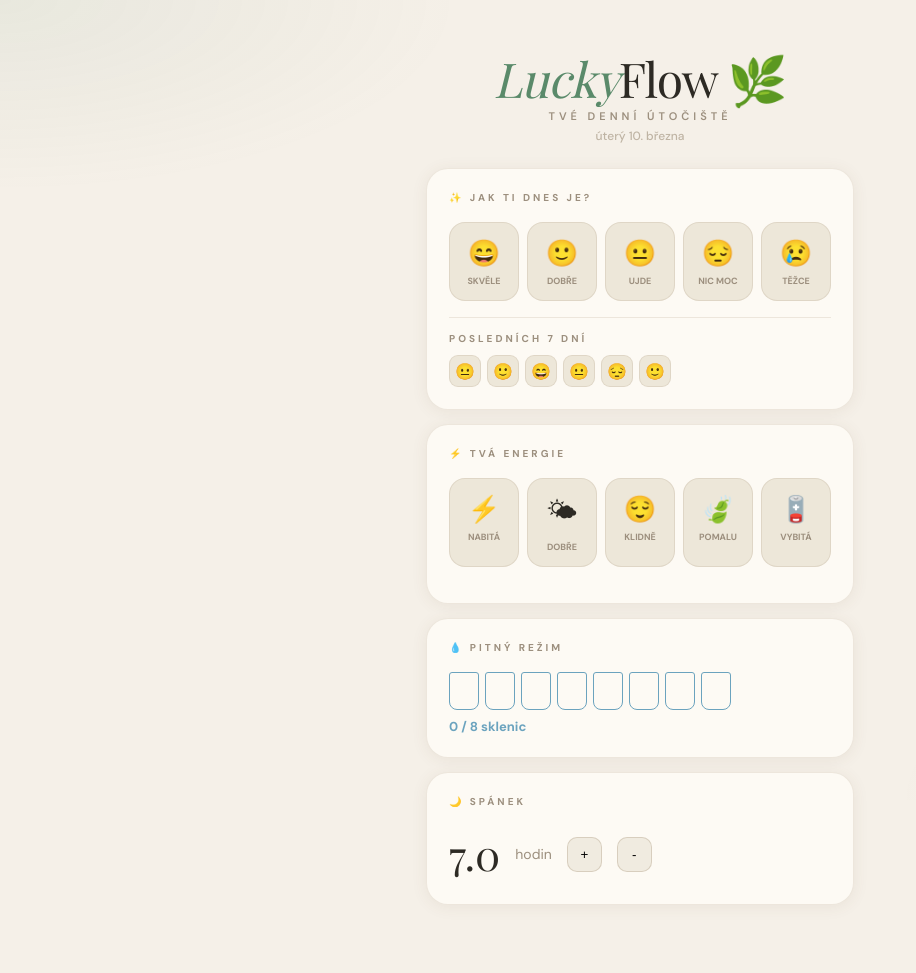
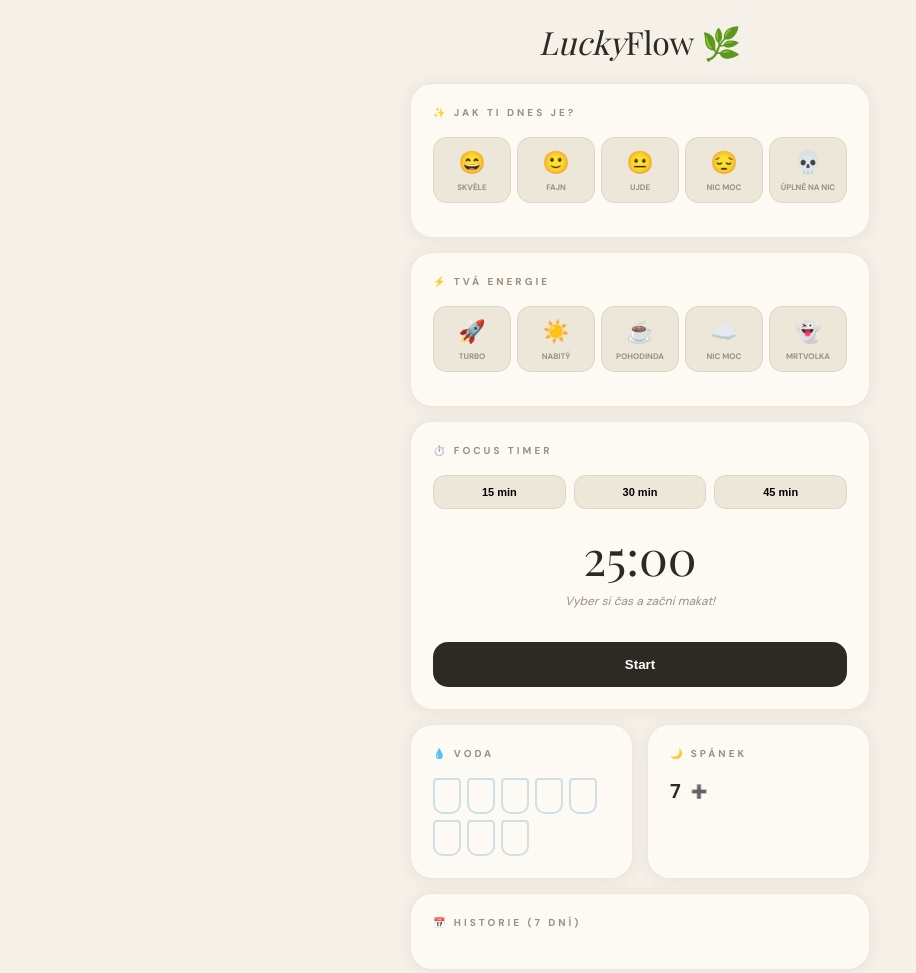
Before and after one commit to fantovakarolina-cmd/LuckyFlow, a website: page index.html in a window 1280 px wide. Shown: the whole page, without its empty margins (0-916 px from the left). Drawn offline with nearby package versions, Linux system fonts and the light colour scheme; a web font is replaced by a local one.

Commit message:
Update index.html

```diff
--- a/index.html
+++ b/index.html
@@ -7,207 +7,222 @@
 <link href="https://fonts.googleapis.com/css2?family=Playfair+Display:ital,wght@0,400;0,700;1,400&family=DM+Sans:wght@300;400;500;600;700&display=swap" rel="stylesheet">
 <style>
 :root {
-  --bg: #F5F0E8; --bg2: #EDE7D9; --surface: #FDFAF4; --surface2: #F0EBE0;
-  --border: rgba(160,140,110,0.18); --border2: rgba(160,140,110,0.3);
-  --text: #2D2A24; --text2: #5C5548; --muted: #9C8F7E; --muted2: #BFB4A4;
-  --green: #5A8A6A; --green-soft: rgba(90,138,106,0.12); --green-mid: rgba(90,138,106,0.25);
-  --green-glow: rgba(90,138,106,0.2); --sage: #8FAF8A; --sand: #C8A97E;
-  --terracotta: #C17B5C; --terracotta-soft: rgba(193,123,92,0.12);
-  --accent: #5A8A6A; --accent-soft: rgba(90,138,106,0.1); --water: #6BA3BE;
-  --focus: #8B7355; --focus-soft: rgba(139,115,85,0.1); --shadow: 0 2px 16px rgba(100,80,50,0.08);
-  --shadow-md: 0 4px 24px rgba(100,80,50,0.12); --warn: #D4845A; --warn-soft: rgba(212,132,90,0.1);
-  --crisis: #8B6A6A; --crisis-soft: rgba(139,106,106,0.08); --crisis-border: rgba(139,106,106,0.2);
+  --bg: #F5F0E8; --bg2: #EDE7D9; --surface: #FDFAF4; --border: rgba(160,140,110,0.18);
+  --text: #2D2A24; --muted: #9C8F7E; --green: #5A8A6A; --accent-soft: rgba(90,138,106,0.1);
+  --water: #6BA3BE; --shadow: 0 2px 16px rgba(100,80,50,0.08);
 }
 * { margin:0; padding:0; box-sizing:border-box; -webkit-tap-highlight-color:transparent; }
-body { font-family:'DM Sans',sans-serif; background:var(--bg); color:var(--text); min-height:100vh; overflow-x:hidden; }
-body::before {
-  content:''; position:fixed; inset:0; pointer-events:none; z-index:0;
-  background: radial-gradient(ellipse 60% 40% at 0% 0%, rgba(90,138,106,0.08) 0%, transparent 60%), radial-gradient(ellipse 50% 35% at 100% 100%, rgba(193,123,92,0.07) 0%, transparent 60%);
-}
-.app { max-width:460px; margin:0 auto; padding:20px 16px 80px; position:relative; z-index:1; }
+body { font-family:'DM Sans',sans-serif; background:var(--bg); color:var(--text); min-height:100vh; padding:20px 16px 40px; }
+.app { max-width:460px; margin:0 auto; }
+.card { background:var(--surface); border:1px solid var(--border); border-radius:22px; padding:22px; margin-bottom:14px; box-shadow:var(--shadow); }
+.card-title { font-size:10px; font-weight:700; letter-spacing:3px; text-transform:uppercase; color:var(--muted); margin-bottom:18px; }
 
-/* HEADER */
-.header { text-align:center; padding:34px 0 24px; }
-.logo { font-family:'Playfair Display',serif; font-size:48px; letter-spacing:-1px; color:var(--text); line-height:1; }
-.logo em { color:var(--green); font-style:italic; }
-.logo-sub { font-size:11px; font-weight:600; letter-spacing:4px; text-transform:uppercase; color:var(--muted); margin-top:7px; }
-#date-display { font-size:12px; font-weight:500; color:var(--muted2); margin-top:5px; }
+/* GRID OPTIONS */
+.grid-options { display:grid; grid-template-columns: repeat(5, 1fr); gap:6px; margin-bottom:12px; }
+.opt-btn { display:flex; flex-direction:column; align-items:center; gap:5px; padding:10px 2px; border-radius:14px; border:1.5px solid var(--border); background:var(--bg2); cursor:pointer; }
+.opt-btn.selected { background:var(--accent-soft); border-color:var(--green); transform:translateY(-2px); }
+.opt-emoji { font-size:22px; }
+.opt-label { font-size:8px; font-weight:700; text-transform:uppercase; color:var(--muted); text-align:center; }
 
-/* CARD */
-.card { background:var(--surface); border:1px solid var(--border); border-radius:22px; padding:22px; margin-bottom:14px; box-shadow:var(--shadow); }
-.card-title { font-size:10px; font-weight:700; letter-spacing:3px; text-transform:uppercase; color:var(--muted); margin-bottom:18px; display:flex; align-items:center; gap:7px; }
+/* TIMER */
+.timer-modes { display: flex; gap: 8px; margin-bottom: 15px; }
+.mode-btn { flex: 1; padding: 10px; border-radius: 12px; border: 1px solid var(--border); background: var(--bg2); cursor: pointer; font-size: 11px; font-weight: bold; }
+.mode-btn.active { background: var(--green); color: white; }
+.timer-display { text-align: center; margin: 15px 0; }
+.time-left { font-family: 'Playfair Display', serif; font-size: 48px; display: block; }
+.timer-fact { font-size: 12px; font-style: italic; color: var(--muted); margin-top: 5px; min-height: 34px; }
+.main-btn { width: 100%; padding: 15px; border-radius: 15px; border: none; background: var(--text); color: white; font-weight: bold; cursor: pointer; }
+.main-btn.stop { background: #A66; }
 
-/* MOOD & ENERGY GRID */
-.mood-options, .energy-options { display:flex; gap:8px; margin-bottom:14px; }
-.mood-opt, .energy-opt {
-  flex:1; display:flex; flex-direction:column; align-items:center; gap:5px;
-  padding:13px 6px; border-radius:16px; border:1.5px solid var(--border);
-  background:var(--bg2); cursor:pointer; transition:all 0.2s;
-}
-.mood-opt.selected, .energy-opt.selected { background:var(--accent-soft); border-color:var(--green); transform:translateY(-3px); box-shadow:0 4px 14px var(--green-glow); }
-.mood-emoji, .e-icon { font-size:26px; }
-.mood-word, .e-label { font-size:9px; font-weight:700; text-transform:uppercase; color:var(--muted); text-align:center; }
+/* HISTORY TABLE */
+.history-list { margin-top: 10px; }
+.history-item { display: flex; justify-content: space-between; padding: 8px 0; border-bottom: 1px solid var(--border); font-size: 13px; }
+.history-date { color: var(--muted); font-size: 11px; }
 
-/* HISTORY */
-.mood-history { margin-top:16px; padding-top:14px; border-top:1px solid var(--border); }
-.mood-hist-row { display:flex; gap:6px; margin-top:10px; }
-.mood-hist-item { width:32px; height:32px; border-radius:9px; background:var(--bg2); border:1px solid var(--border); display:flex; align-items:center; justify-content:center; font-size:16px; }
-
-/* WATER */
-.water-glasses { display:flex; gap:6px; flex-wrap:wrap; margin-bottom:8px; }
-.water-glass { width:30px; height:38px; border-radius:3px 3px 8px 8px; border:1.5px solid var(--water); cursor:pointer; position:relative; }
-.water-glass.filled { background:var(--water); }
-
-/* SLEEP */
-.sleep-row { display:flex; align-items:center; gap:15px; }
-.sleep-hrs { font-family:'Playfair Display',serif; font-size:42px; }
-.sleep-btn { width:35px; height:35px; border-radius:10px; border:1px solid var(--border2); cursor:pointer; background:var(--surface2); }
-
-/* SUGGESTIONS */
-.suggestion-box { margin-top:10px; padding:15px; border-radius:15px; font-size:13px; display:none; }
-.suggestion-box.show { display:block; animation:fadeSlide 0.4s ease; }
-@keyframes fadeSlide { from{opacity:0;transform:translateY(8px)} to{opacity:1;transform:translateY(0)} }
+.water-wrap { display:flex; gap:6px; flex-wrap:wrap; }
+.glass { width:28px; height:36px; border:2px solid var(--water); border-radius:4px 4px 10px 10px; cursor:pointer; opacity:0.3; }
+.glass.filled { background:var(--water); opacity:1; }
 </style>
 </head>
 <body>
 
 <div class="app">
-  <div class="header">
-    <div class="logo"><em>Lucky</em>Flow 🌿</div>
-    <div class="logo-sub">Tvé denní útočiště</div>
-    <div id="date-display">---</div>
+  <div style="text-align:center; margin-bottom:20px;">
+    <h1 style="font-family:'Playfair Display'; font-weight:400;"><em>Lucky</em>Flow 🌿</h1>
   </div>
 
   <div class="card">
     <div class="card-title">✨ Jak ti dnes je?</div>
-    <div class="mood-options" id="mood-opts"></div>
-    <div id="mood-suggestion" class="suggestion-box" style="background:var(--green-soft); border:1px solid var(--green-mid);"></div>
-    <div class="mood-history">
-      <div class="card-title" style="margin-bottom:0">Posledních 7 dní</div>
-      <div class="mood-hist-row" id="mood-hist"></div>
+    <div class="grid-options" id="mood-grid"></div>
+  </div>
+
+  <div class="card">
+    <div class="card-title">⚡ Tvá energie</div>
+    <div class="grid-options" id="energy-grid"></div>
+  </div>
+
+  <div class="card">
+    <div class="card-title">⏱️ Focus Timer</div>
+    <div class="timer-modes">
+      <button class="mode-btn" onclick="setTimer(15)" id="m15">15 min</button>
+      <button class="mode-btn" onclick="setTimer(30)" id="m30">30 min</button>
+      <button class="mode-btn" onclick="setTimer(45)" id="m45">45 min</button>
+    </div>
+    <div class="timer-display">
+      <span class="time-left" id="time-display">25:00</span>
+      <div class="timer-fact" id="timer-fact">Vyber si čas a začni makat!</div>
+    </div>
+    <button class="main-btn" id="timer-control" onclick="handleTimer()">Start</button>
+  </div>
+
+  <div style="display: grid; grid-template-columns: 1fr 1fr; gap: 14px;">
+    <div class="card">
+      <div class="card-title">💧 Voda</div>
+      <div class="water-wrap" id="water-grid"></div>
+    </div>
+    <div class="card">
+      <div class="card-title">🌙 Spánek</div>
+      <div style="display:flex; align-items:center; gap:10px;">
+        <span id="sleep-val" style="font-size:20px; font-weight:bold;">7</span>
+        <button onclick="addSleep(0.5)" style="border:none; background:none; cursor:pointer;">➕</button>
+      </div>
     </div>
   </div>
 
   <div class="card">
-    <div class="card-title">⚡ Tvá energie</div>
-    <div class="energy-options" id="energy-opts"></div>
-    <div id="energy-rec" class="suggestion-box" style="background:var(--accent-soft); border:1px solid var(--green-mid);"></div>
-  </div>
-
-  <div class="card">
-    <div class="card-title">💧 Pitný režim</div>
-    <div class="water-glasses" id="water-glasses"></div>
-    <div id="water-count" style="font-size:13px; font-weight:bold; color:var(--water)">0 / 8 sklenic</div>
-  </div>
-
-  <div class="card">
-    <div class="card-title">🌙 Spánek</div>
-    <div class="sleep-row">
-      <div class="sleep-hrs" id="sleep-val">7</div>
-      <div style="font-size:14px; color:var(--muted)">hodin</div>
-      <button class="sleep-btn" onclick="changeSleep(0.5)">+</button>
-      <button class="sleep-btn" onclick="changeSleep(-0.5)">-</button>
-    </div>
+    <div class="card-title">📅 Historie (7 dní)</div>
+    <div class="history-list" id="history-list"></div>
   </div>
 </div>
 
 <script>
-// DATA A LOGIKA
-let state = {
-  water: 0,
-  sleep: 7.0,
-  mood: null,
-  energy: null,
-  moodHistory: ['😐', '🙂', '😄', '😐', '😔', '🙂'] // Demo data
+let state = JSON.parse(localStorage.getItem('luckyFlowData')) || {
+  date: new Date().toDateString(),
+  mood: null, energy: null, water: 0, sleep: 7.0,
+  history: []
 };
 
-const MOODS = [
-  { emoji:'😄', label:'Skvěle', tip: 'Skvělá zpráva! Zkus tu radost dnes poslat dál. ✨' },
-  { emoji:'🙂', label:'Dobře', tip: 'Užívej si ten klidný pocit. Je to dobrý den. 🌤' },
-  { emoji:'😐', label:'Ujde', tip: 'Někdy je v pořádku být prostě jen "neutrální". 🍃' },
-  { emoji:'😔', label:'Nic moc', tip: 'Zkus si dát teplý čaj a na chvíli jen tak být. ☕' },
-  { emoji:'😢', label:'Těžce', tip: 'Dnes buď na sebe extra laskavá. Zvládneš to. 💛' }
-];
+let timerEndTime = localStorage.getItem('timerEndTime') || null;
+let timerInterval;
 
-const ENERGIES = [
-  { emoji:'⚡', label:'Nabitá', rec: 'Ideální čas na pohyb nebo náročný úkol!' },
-  { emoji:'🌤', label:'Dobře', rec: 'Pusť se do práce, půjde ti to od ruky.' },
-  { emoji:'😌', label:'Klidně', rec: 'Udržuj tempo, procházka ti prospěje.' },
-  { emoji:'🍃', label:'Pomalu', rec: 'Dneska nikam nespěchej, šetři síly.' },
-  { emoji:'🪫', label:'Vybitá', rec: 'Okamžitě zvolni. Tvůj úkol je dnes jen odpočinek.' }
-];
+const MOODS = [{e:'😄', l:'Skvěle'}, {e:'🙂', l:'Fajn'}, {e:'😐', l:'Ujde'}, {e:'😔', l:'Nic moc'}, {e:'💀', l:'Úplně na nic'}];
+const ENERGIES = [{e:'🚀', l:'Turbo'}, {e:'☀️', l:'Nabitý'}, {e:'☕', l:'Pohodinda'}, {e:'☁️', l:'Nic moc'}, {e:'👻', l:'Mrtvolka'}];
 
-function render() {
-  // Datum
-  const d = new Date();
-  document.getElementById('date-display').textContent = d.toLocaleDateString('cs-CZ', { weekday: 'long', day: 'numeric', month: 'long' });
+const FACTS = {
+  15: "Gepard by za tuhle dobu uběhl 28 km, zatímco ty v klidu tvoříš. 🐆",
+  30: "Gepard by urazil 55 km. To je jako z Prahy skoro do Příbrami! 💨",
+  45: "Gepard už by byl 80 km daleko. Ty budeš mít hotový kus světa! 🌍"
+};
 
-  // Nálada - dlaždice
-  const mWrap = document.getElementById('mood-opts');
-  mWrap.innerHTML = '';
+function saveData() {
+  localStorage.setItem('luckyFlowData', JSON.stringify(state));
+}
+
+function setTimer(minutes) {
+  if (timerEndTime) return;
+  document.querySelectorAll('.mode-btn').forEach(b => b.classList.remove('active'));
+  document.getElementById('m' + minutes).classList.add('active');
+  document.getElementById('time-display').textContent = minutes + ":00";
+  document.getElementById('timer-fact').textContent = FACTS[minutes];
+}
+
+function handleTimer() {
+  const btn = document.getElementById('timer-control');
+  if (timerEndTime) {
+    // STOP
+    clearInterval(timerInterval);
+    timerEndTime = null;
+    localStorage.removeItem('timerEndTime');
+    btn.textContent = "Start";
+    btn.classList.remove('stop');
+    document.getElementById('timer-fact').textContent = "Pauza je taky důležitá.";
+  } else {
+    // START
+    const mins = parseInt(document.querySelector('.mode-btn.active')?.id.replace('m', '') || 15);
+    const duration = mins * 60 * 1000;
+    timerEndTime = Date.now() + duration;
+    localStorage.setItem('timerEndTime', timerEndTime);
+    startInterval();
+    btn.textContent = "Zastavit";
+    btn.classList.add('stop');
+  }
+}
+
+function startInterval() {
+  timerInterval = setInterval(() => {
+    const remaining = timerEndTime - Date.now();
+    if (remaining <= 0) {
+      clearInterval(timerInterval);
+      timerEndTime = null;
+      localStorage.removeItem('timerEndTime');
+      document.getElementById('time-display').textContent = "00:00";
+      document.getElementById('timer-control').textContent = "Hotovo! ✨";
+      alert("Skvělá práce! Focus blok dokončen.");
+    } else {
+      const m = Math.floor(remaining / 60000);
+      const s = Math.floor((remaining % 60000) / 1000);
+      document.getElementById('time-display').textContent = `${m}:${s < 10 ? '0' : ''}${s}`;
+    }
+  }, 1000);
+}
+
+function init() {
+  // Check if day changed
+  if (state.date !== new Date().toDateString()) {
+    state.history.unshift({ d: state.date, m: state.mood || '?' });
+    if (state.history.length > 7) state.history.pop();
+    state.date = new Date().toDateString();
+    state.mood = null; state.energy = null; state.water = 0;
+    saveData();
+  }
+
+  // Render Moods
+  const mg = document.getElementById('mood-grid');
   MOODS.forEach(m => {
-    const btn = document.createElement('div');
-    btn.className = `mood-opt ${state.mood === m.emoji ? 'selected' : ''}`;
-    btn.innerHTML = `<span class="mood-emoji">${m.emoji}</span><span class="mood-word">${m.label}</span>`;
-    btn.onclick = () => {
-      state.mood = m.emoji;
-      const sug = document.getElementById('mood-suggestion');
-      sug.textContent = m.tip;
-      sug.classList.add('show');
-      render();
-    };
-    mWrap.appendChild(btn);
+    const b = document.createElement('div');
+    b.className = `opt-btn ${state.mood === m.e ? 'selected' : ''}`;
+    b.innerHTML = `<span class="opt-emoji">${m.e}</span><span class="opt-label">${m.l}</span>`;
+    b.onclick = () => { state.mood = m.e; saveData(); location.reload(); };
+    mg.appendChild(b);
   });
 
-  // Historie nálad (posledních 7 dní)
-  const hWrap = document.getElementById('mood-hist');
-  hWrap.innerHTML = '';
-  state.moodHistory.forEach(emoji => {
-    const item = document.createElement('div');
-    item.className = 'mood-hist-item';
-    item.textContent = emoji;
-    hWrap.appendChild(item);
+  // Render History
+  const hlist = document.getElementById('history-list');
+  state.history.forEach(i => {
+    hlist.innerHTML += `<div class="history-item"><span class="history-date">${i.d.split(' ').slice(0,3).join(' ')}</span><span>${i.m}</span></div>`;
   });
 
-  // Energie - dlaždice
-  const eWrap = document.getElementById('energy-opts');
-  eWrap.innerHTML = '';
-  ENERGIES.forEach((e, idx) => {
-    const btn = document.createElement('div');
-    btn.className = `energy-opt ${state.energy === idx ? 'selected' : ''}`;
-    btn.innerHTML = `<span class="e-icon">${e.emoji}</span><span class="e-label">${e.label}</span>`;
-    btn.onclick = () => {
-      state.energy = idx;
-      const rec = document.getElementById('energy-rec');
-      rec.textContent = e.rec;
-      rec.classList.add('show');
-      render();
-    };
-    eWrap.appendChild(btn);
-  });
-
-  // Voda
-  const wWrap = document.getElementById('water-glasses');
-  wWrap.innerHTML = '';
+  // Render Water
+  const wg = document.getElementById('water-grid');
   for(let i=1; i<=8; i++) {
     const g = document.createElement('div');
-    g.className = `water-glass ${i <= state.water ? 'filled' : ''}`;
-    g.onclick = () => { state.water = i; render(); };
-    wWrap.appendChild(g);
+    g.className = `glass ${i <= state.water ? 'filled' : ''}`;
+    g.onclick = () => { state.water = i; saveData(); location.reload(); };
+    wg.appendChild(g);
   }
-  document.getElementById('water-count').textContent = `${state.water} / 8 sklenic`;
 
-  // Spánek
-  document.getElementById('sleep-val').textContent = state.sleep.toFixed(1);
+  // Energy & Sleep
+  const eg = document.getElementById('energy-grid');
+  ENERGIES.forEach(e => {
+    const b = document.createElement('div');
+    b.className = `opt-btn ${state.energy === e.e ? 'selected' : ''}`;
+    b.innerHTML = `<span class="opt-emoji">${e.e}</span><span class="opt-label">${e.l}</span>`;
+    b.onclick = () => { state.energy = e.e; saveData(); location.reload(); };
+    eg.appendChild(b);
+  });
+  document.getElementById('sleep-val').textContent = state.sleep;
+
+  // Restore Timer
+  if (timerEndTime) {
+    document.getElementById('timer-control').textContent = "Zastavit";
+    document.getElementById('timer-control').classList.add('stop');
+    startInterval();
+  }
 }
 
-function changeSleep(val) {
-  state.sleep = Math.max(0, state.sleep + val);
-  render();
-}
+function addSleep(v) { state.sleep += v; saveData(); document.getElementById('sleep-val').textContent = state.sleep; }
 
-render();
+init();
 </script>
-
 </body>
 </html>
```
